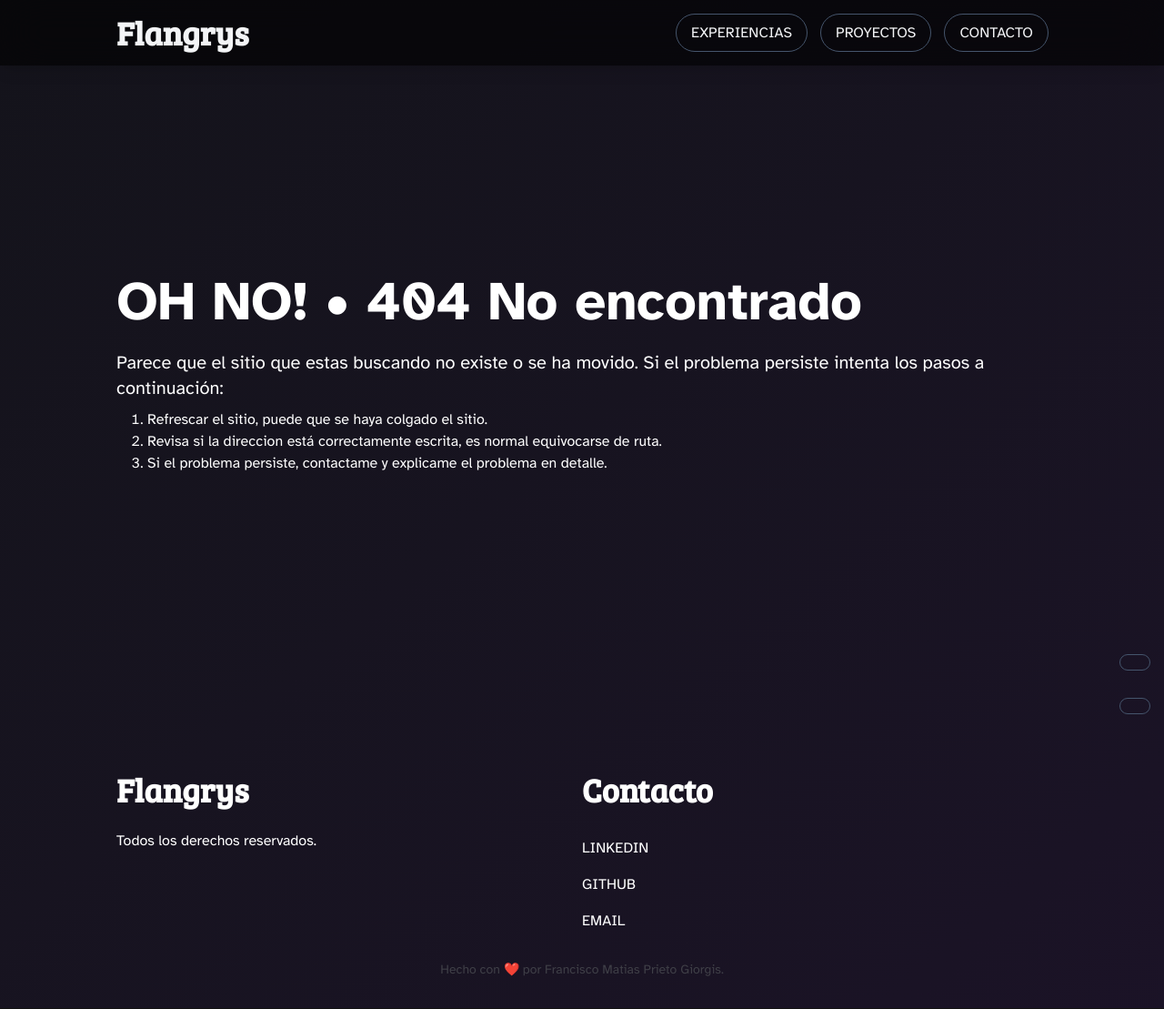
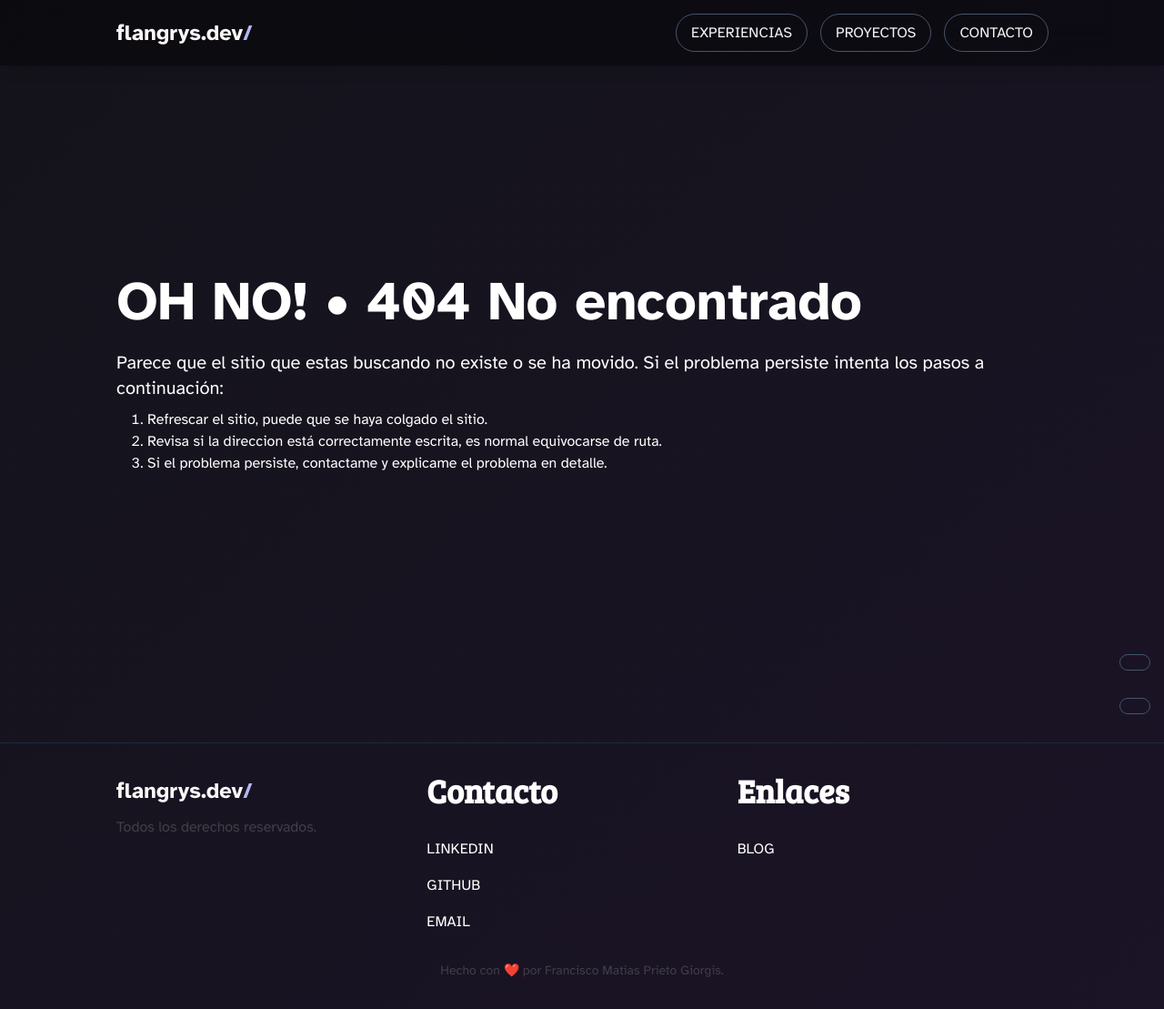
Before and after one commit to Flangrys/flangrys.dev, a React (Vite) app: page /projects in a window 1280 px wide. Shown: the whole page at 91% size. Built offline with nearby package versions, Linux system fonts and the light colour scheme.

Commit message:
impl: Base component layout and design were improved.

```diff
--- a/src/modules/ui/components/app/AppFooter.tsx
+++ b/src/modules/ui/components/app/AppFooter.tsx
@@ -1,28 +1,52 @@
 import {Link} from "react-router";
+import {useThemeContext} from "../../hooks/useThemeContext.ts";
+import SvgFlangrysDotDevLight from "/src/assets/flangrys_dot_dev_light_favicon.svg?react";
+import SvgFlangrysDotDevDark from "/src/assets/flangrys_dot_dev_dark_favicon.svg?react";
 
 export function AppFooter() {
+    const {theme} = useThemeContext();
+
+    const footerClasses = {
+        light: "border-slate-300",
+        dark: "border-slate-800",
+    }
+
+    const copyrightThemeClasses = {
+        light: "text-zinc-500",
+        dark: "text-zinc-700",
+    }
+
     return (
         <>
-            <div className="w-full sticky top-full z-10">
-                <footer className="py-8">
+            <div className="w-full">
+                <footer className={`py-8 ${footerClasses[theme]} border-t`}>
                     <div
                         className="flex flex-row flex-wrap justify-between place-content-center w-full max-w-5xl mx-auto"
                     >
-                        <div className="flex flex-col gap-2">
-                            <h3>Flangrys</h3>
-                            <p className="font-sans text-md">Todos los derechos reservados.</p>
+                        <div className="flex flex-col gap-2 w-1/3">
+                            <Link to="/">
+                                {theme === "dark" ? <SvgFlangrysDotDevLight/> : <SvgFlangrysDotDevDark/>}
+                            </Link>
+                            <p className={`font-sans text-md ${copyrightThemeClasses[theme]}`}>Todos los derechos
+                                reservados.</p>
                         </div>
 
 
-                        <nav className="flex flex-col gap-4 w-1/2">
+                        <nav className="flex flex-col gap-4 w-1/3">
                             <h3>Contacto</h3>
                             <a href="https://linkedin.com/in/francisco-matias-prieto-giorgis">Linkedin</a>
                             <a href="https://github.com/flangrys">Github</a>
-                            <Link to="./professional/contact/">Email</Link>
+                            <Link to="./contact/">Email</Link>
+                        </nav>
+
+                        <nav className="flex flex-col gap-4 w-1/3">
+                            <h3>Enlaces</h3>
+                            <a href="https://blog.flangrys.dev/">Blog</a>
                         </nav>
 
                         <div className="flex place-content-center w-full pt-8">
-                            <p className="text-sm text-zinc-700">Hecho con ❤ por Francisco Matias Prieto Giorgis.</p>
+                            <p className={`text-sm ${copyrightThemeClasses[theme]}`}>Hecho con ❤ por Francisco Matias
+                                Prieto Giorgis.</p>
                         </div>
                     </div>
                 </footer>
--- a/src/modules/ui/components/app/AppNavbar.tsx
+++ b/src/modules/ui/components/app/AppNavbar.tsx
@@ -1,27 +1,32 @@
+import {useThemedClasses} from "../../hooks/useThemedClasses.ts";
+import {LinkComponent} from "../buttons/LinkComponent.tsx";
 import {useThemeContext} from "../../hooks/useThemeContext.ts";
-import {LinkComponent} from "../buttons/LinkComponent.tsx";
+import SvgFlangrysDotDevLight from "/src/assets/flangrys_dot_dev_light_favicon.svg?react";
+import SvgFlangrysDotDevDark from "/src/assets/flangrys_dot_dev_dark_favicon.svg?react";
 import {Link} from "react-router";
+
 
 function AppNavbar() {
     const {theme} = useThemeContext();
 
-    const navbarClasses = {
-        light: "bg-white/60 text-gray-900",
-        dark: "bg-black/60 text-gray-100",
-    }
+    const themedClasses = useThemedClasses({
+        navbar: {light: "bg-white/40 text-gray-900", dark: "bg-black/40 text-gray-100"},
+    });
 
     return (
         <div className="w-full fixed z-10">
-            <header className={`py-4 shadow-lg ${navbarClasses[theme]} backdrop-blur-xl`}>
+            <header className={`py-4 shadow-lg ${themedClasses.navbar} backdrop-blur-xl`}>
                 <div
-                    className="flex flex-row justify-between justify-items-center w-full max-w-5xl mx-auto"
+                    className="flex flex-row justify-between place-items-center w-full max-w-5xl mx-auto"
                 >
-                    <Link to="/" className="font-serif font-bold text-4xl normal-case">Flangrys</Link>
+                    <Link to="/">
+                        {theme === "dark" ? <SvgFlangrysDotDevLight /> : <SvgFlangrysDotDevDark />}
+                    </Link>
 
                     <nav className="flex gap-4">
-                        <LinkComponent to="./professional/experience">Experiencias</LinkComponent>
-                        <LinkComponent to="./professional/projects">Proyectos</LinkComponent>
-                        <LinkComponent to="./professional/contact">Contacto</LinkComponent>
+                        <LinkComponent to="./experience">Experiencias</LinkComponent>
+                        <LinkComponent to="./projects">Proyectos</LinkComponent>
+                        <LinkComponent to="./contact">Contacto</LinkComponent>
                     </nav>
 
                     {/*<LinkComponent to="/cv">Curriculum</LinkComponent>*/}
--- a/src/modules/ui/components/layout/Container.tsx
+++ b/src/modules/ui/components/layout/Container.tsx
@@ -1,4 +1,4 @@
-import type {ContainerProps} from "../../types/props.interface.ts";
+import type {ContainerProps} from "../../types/container-component.props.ts";
 
 export default function Container(props: ContainerProps) {
     const {children, className} = props;
```
